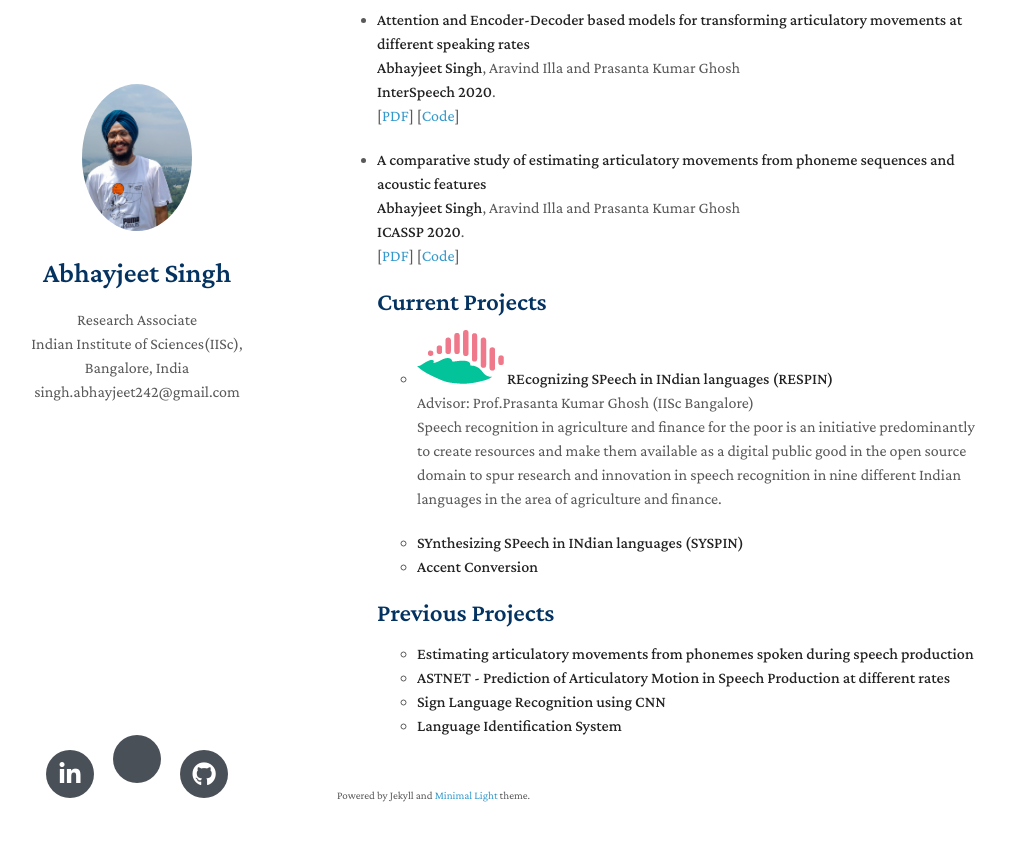
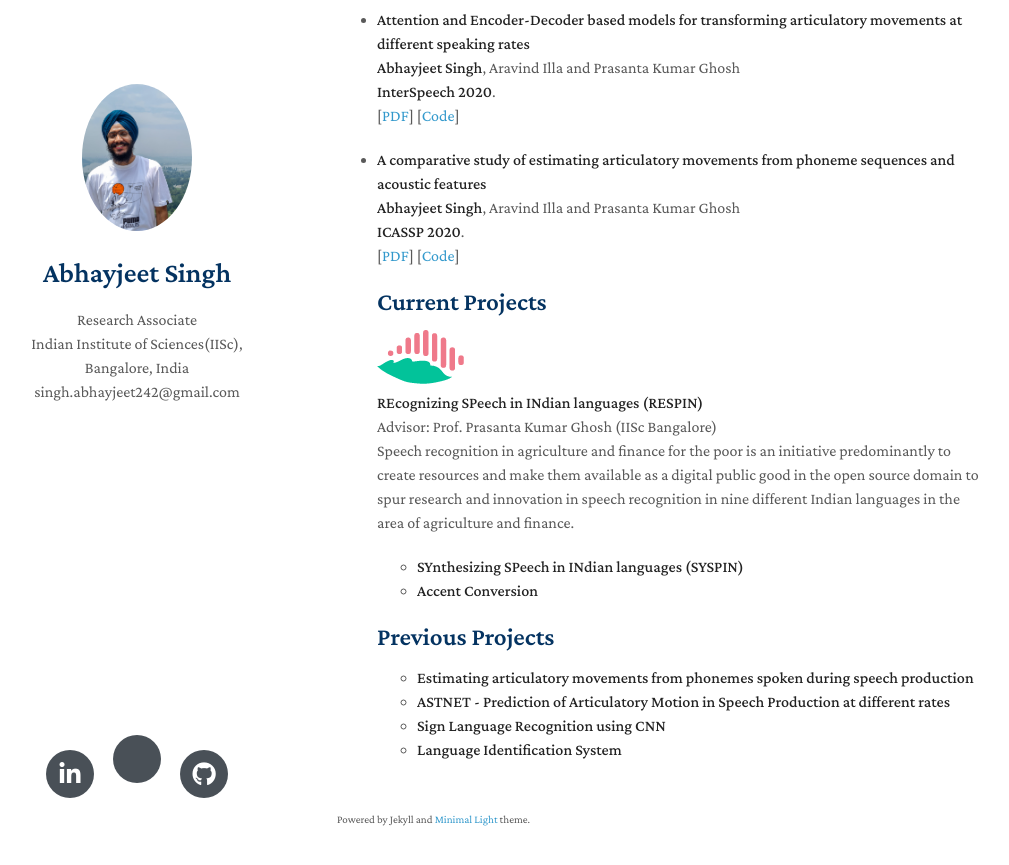
Before and after one commit to Abhay242/Abhay242.github.io, a Jekyll site: the page built from index.md, in a window 1280 px wide and 900 px high, scrolled down 901 px. Shown: the top 865 px of the window, without its empty margins (133-1142 px from the left). Built offline with Jekyll 4.4.1, drawn with Linux system fonts in a browser that asks for light colours; nearby versions of some CDN libraries; a style sheet for code colours, icons or effects is not loaded; our own code applies the rules of GitHub Pages for plain Markdown files.

Commit message:
Update index.md

```diff
--- a/index.md
+++ b/index.md
@@ -59,10 +59,11 @@ Inquistive towards the field of Machine Learning and its unnumerable real-world
 
 
   ## Current Projects
-
-  - ![RESPIN ICON](assets/img/respin.png) **REcognizing SPeech in INdian languages (RESPIN)**
+    ![RESPIN ICON](assets/img/respin.png)
     <br>
-    Advisor: Prof.Prasanta Kumar Ghosh (IISc Bangalore)
+    **REcognizing SPeech in INdian languages (RESPIN)**
+    <br>
+    Advisor: Prof. Prasanta Kumar Ghosh (IISc Bangalore)
     <br>
     Speech recognition in agriculture and finance for the poor is an initiative predominantly to create resources and make them available as a digital public good in the open source domain to spur research and innovation in speech recognition in nine different Indian languages in the area of agriculture and finance.
 
```
